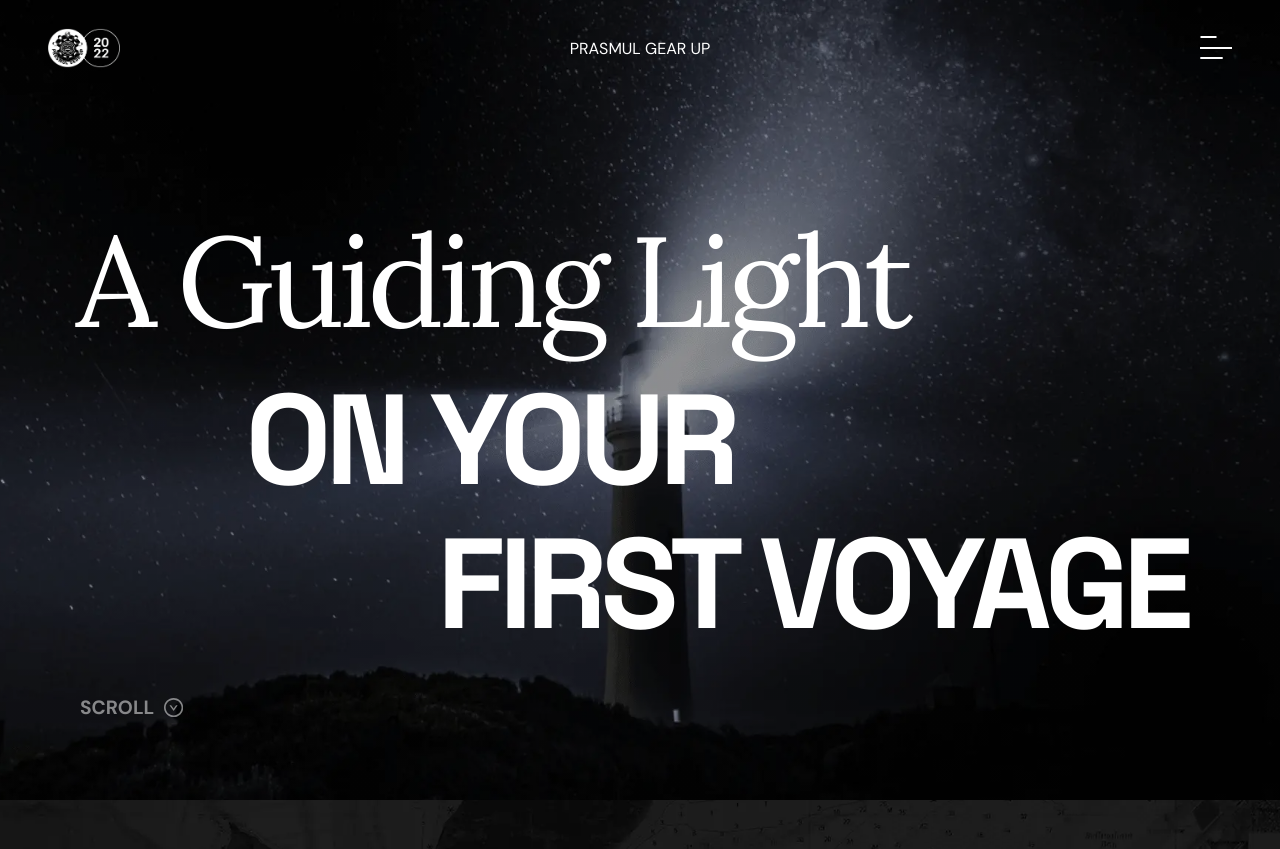
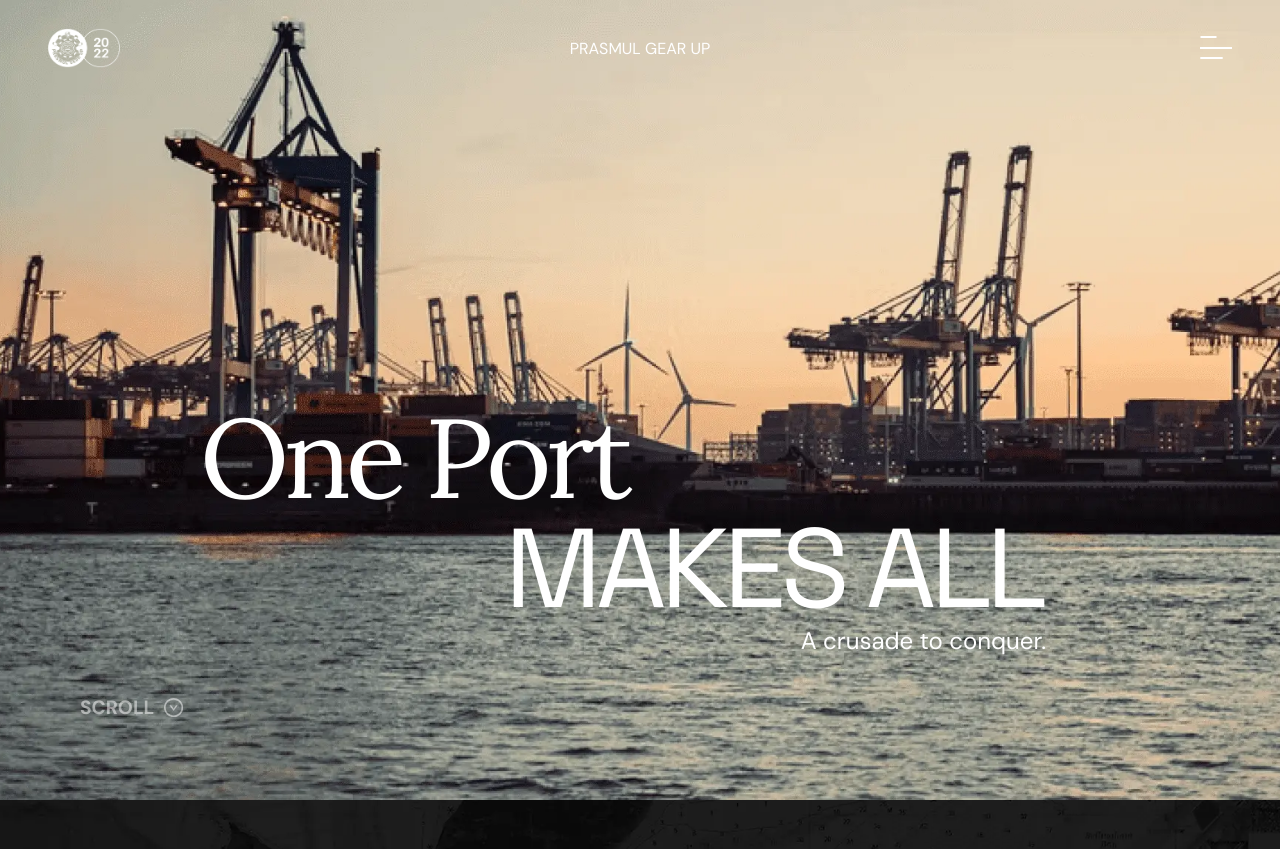
Before and after one commit to owenn2106/pgu2022-nextjs-frontend, a Next.js app: page / in a window 1280 px wide. Shown: the top 849 px of the page. Built offline with nearby package versions, Linux system fonts and the light colour scheme.

Commit message:
updated header for day 1

```diff
--- a/pages/index.js
+++ b/pages/index.js
@@ -3,8 +3,8 @@ import { motion } from "framer-motion";
 import favicon from "../public/favicon.ico";
 
 // Import Components
-import Header from "../components/Home/Header";
-// import Day1 from "../components/Home/DailyHeaders/Day1";
+// import Header from "../components/Home/Header";
+import Day1 from "../components/Home/DailyHeaders/Day1";
 // import Day2 from "../components/Home/DailyHeaders/Day2";
 // import Day3 from "../components/Home/DailyHeaders/Day3";
 // import Recap from "../components/Home/Recap";
@@ -40,8 +40,8 @@ export default function Home() {
         <link rel="icon" href="/favicon.ico" />
       </Head>
 
-      <Header />
-      {/* <Day1 /> */}
+      {/* <Header /> */}
+      <Day1 />
       {/* <Day2 /> */}
       {/* <Day3 /> */}
       {/* <Recap /> */}
```
